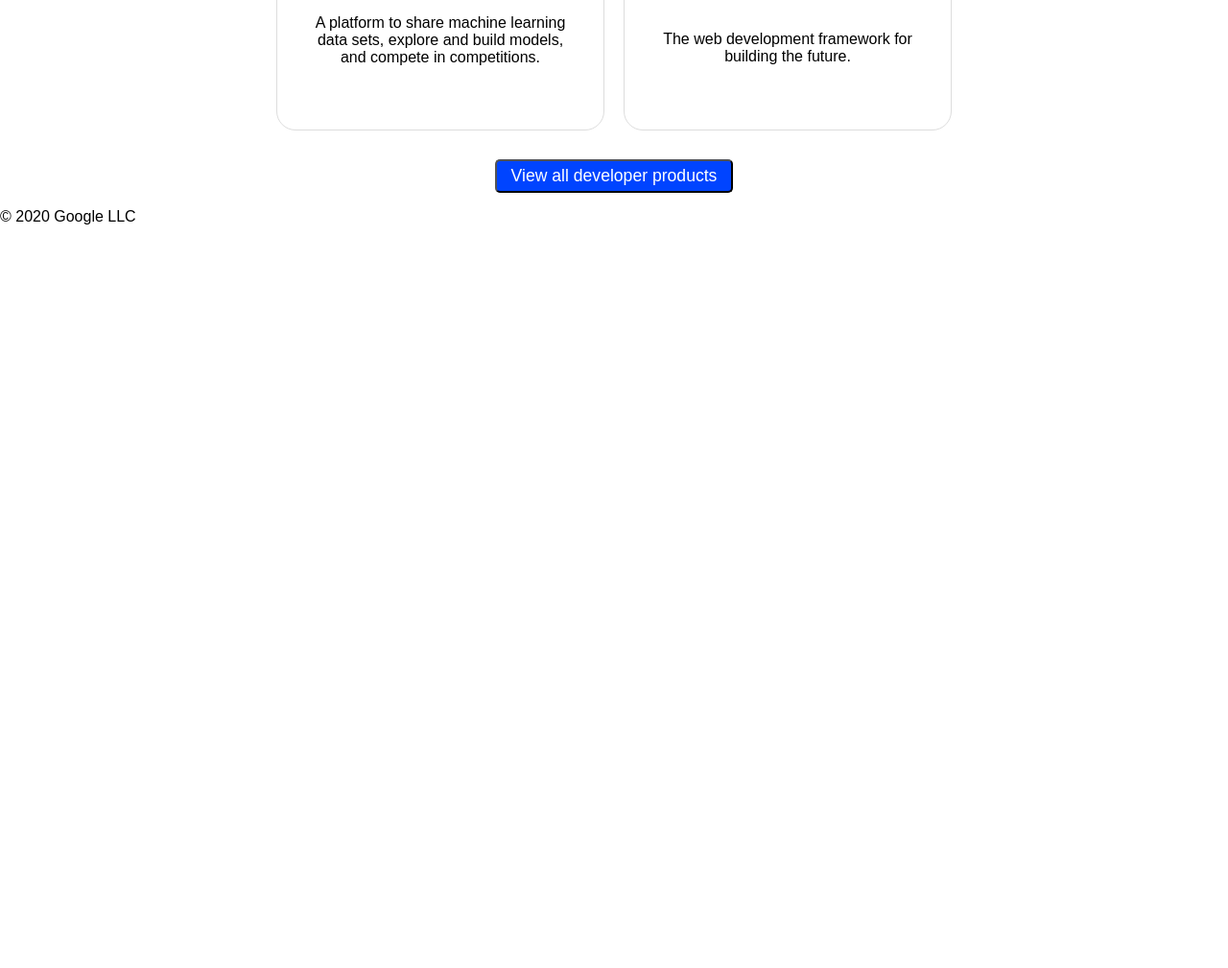
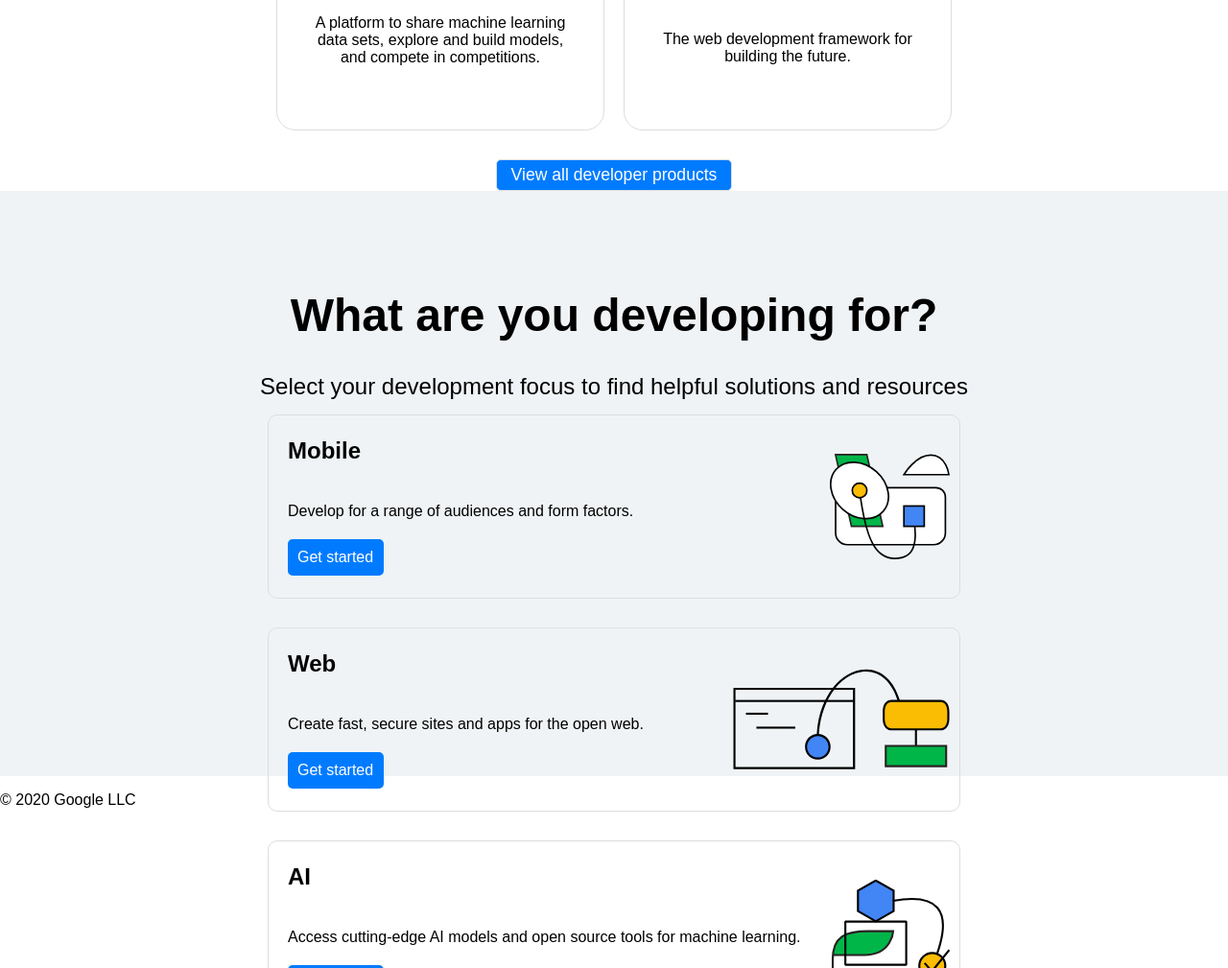
Before and after one commit to TerryChengTW/remote-assignments, a plain HTML site: page Week-1/Assignment-4/index.html in a window 1280 px wide. Shown: the part 3135-4144 px from the top of the page at 96% size. Before the commit the page ends 3386 px from the top, so only its background shows below. Drawn offline with Linux system fonts and the light colour scheme.

Commit message:
feat: Add development focus section to homepage

```diff
--- a/Week-1/Assignment-4/css/home/styles.css
+++ b/Week-1/Assignment-4/css/home/styles.css
@@ -410,13 +410,14 @@ body {
     align-items: center;
     margin-top: 20px;
     border-radius: 5px;
-    background-color: rgb(0, 68, 255);
+    border: 1px solid #ddd;
+    background-color: rgb(0, 123, 255);
     padding: 5px 15px;
     font-size: 1.1em;
     color: white;
 }
 .view-tools:hover {
-    background-color: rgba(2, 27, 173, 0.8);
+    background-color: rgb(0, 68, 255);
     cursor: pointer;
 }
 .all-building-link {
@@ -425,6 +426,82 @@ body {
 
 /* ------------------- */
 /* Development focus */
+.development-focus {
+    display: flex;
+    flex-direction: column;
+    padding-top: 50px;
+    align-items: center;
+    background-color: #f0f3f5;
+    font-size: 1em;
+    height: 70vh;
+}
+.development-focus h1 {
+    font-size: 3em;
+}
+.focus-title {
+    display: flex;
+    flex-direction: column;
+    justify-content: center;
+    align-items: center;
+    margin-top: 20px;
+    font-size: 1em;
+}
+.focus-title-sub {
+    display: flex;
+    font-size: 1.5em;
+}
+.focus-items {
+    display: flex;
+    flex-wrap: wrap;
+    justify-content: center;
+}
+.focus-item {
+    display: flex;
+    align-items: center;
+    justify-content: space-between;
+    width: 700px;
+    height: 170px;
+    margin: 15px;
+    padding: 10px;
+    border: 1px solid #ddd;
+    border-radius: 10px;
+}
+.focus-content {
+    display: flex;
+    flex-direction: column;
+    justify-content: center; /* 垂直居中對齊內容 */
+    flex-grow: 1;
+}
+.focus-item h3{
+    font-size: 1.5em;
+    margin-left: 10px;
+    margin-top: 0px;
+}
+.focus-item p {
+    margin-left: 10px;
+    margin-bottom: 20px;
+}
+.focus-item span {
+    padding: 10px;
+    width: 80px;
+    border-radius: 5px;
+    margin-left: 10px;
+    background-color: rgb(0, 123, 255);
+    color: white;
+}
+.focus-item img {
+    height: 110px;
+    width: auto;
+}
+.focus-item img:hover, .focus-item span:hover, .focus-item h3:hover {
+    cursor: pointer;
+}
+.focus-item span:hover {
+    background-color: rgb(0, 68, 255);
+}
+
+/* ------------------- */
+/* Trending news */
 
 
 /* ------------------- */
--- a/Week-1/Assignment-4/index.html
+++ b/Week-1/Assignment-4/index.html
@@ -257,6 +257,46 @@
                 </a>
             </div>
         </div>
+        <div class="development-focus">
+            <div class="focus-title">
+                <h1>What are you developing for?</h1>
+                <div class="focus-title-sub">Select your development focus to find helpful solutions and resources</div>
+            </div>
+            <div class="focus-items">
+                <div class="focus-item">
+                    <div class="focus-content">
+                        <h3>Mobile</h3>
+                        <p>Develop for a range of audiences and form factors.</p>
+                        <span>Get started</span>
+                    </div>
+                    <img src="img/home/ecosystem-mobile.svg" alt="Mobile">
+                </div>
+                <div class="focus-item">
+                    <div class="focus-content">
+                        <h3>Web</h3>
+                        <p>Create fast, secure sites and apps for the open web.</p>
+                        <span>Get started</span>
+                    </div>
+                    <img src="img/home/ecosystem-web.svg" alt="Web">
+                </div>
+                <div class="focus-item">
+                    <div class="focus-content">
+                        <h3>AI</h3>
+                        <p>Access cutting-edge AI models and open source tools for machine learning.</p>
+                        <span>Get started</span>
+                    </div>
+                    <img src="img/home/ecosystem-ai.svg" alt="AI">
+                </div>
+                <div class="focus-item">
+                    <div class="focus-content">
+                        <h3>Cloud</h3>
+                        <p>Simplify and scale end-to-end development.</p>
+                        <span>Get started</span>
+                    </div>
+                    <img src="img/home/ecosystem-cloud.svg" alt="Cloud">
+                </div>
+            </div>
+        </div>
     </main>
     <footer>
         <p>&copy; 2020 Google LLC</p>
```
Also changed, not shown: Week-1/Assignment-4/img/home/ecosystem-ai.svg (added), Week-1/Assignment-4/img/home/ecosystem-cloud.svg (added), Week-1/Assignment-4/img/home/ecosystem-mobile.svg (added), Week-1/Assignment-4/img/home/ecosystem-web.svg (added).
